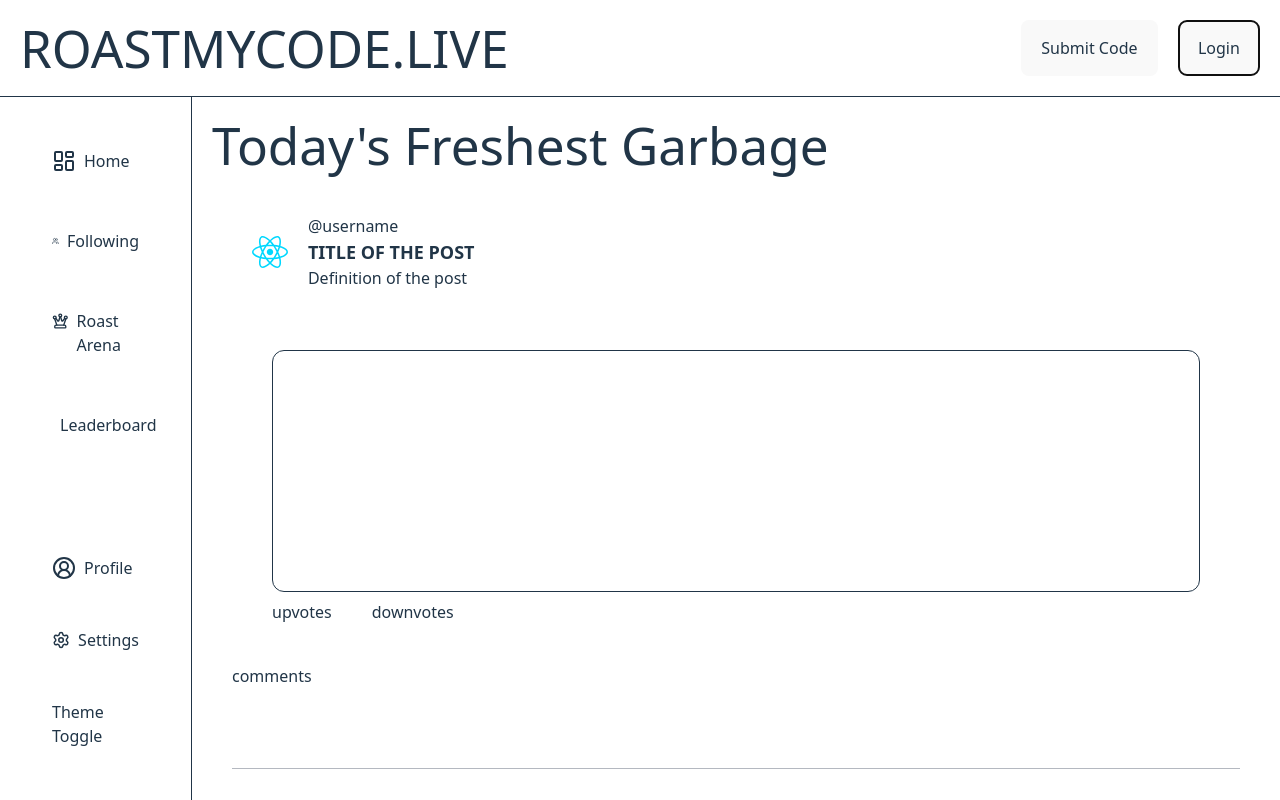
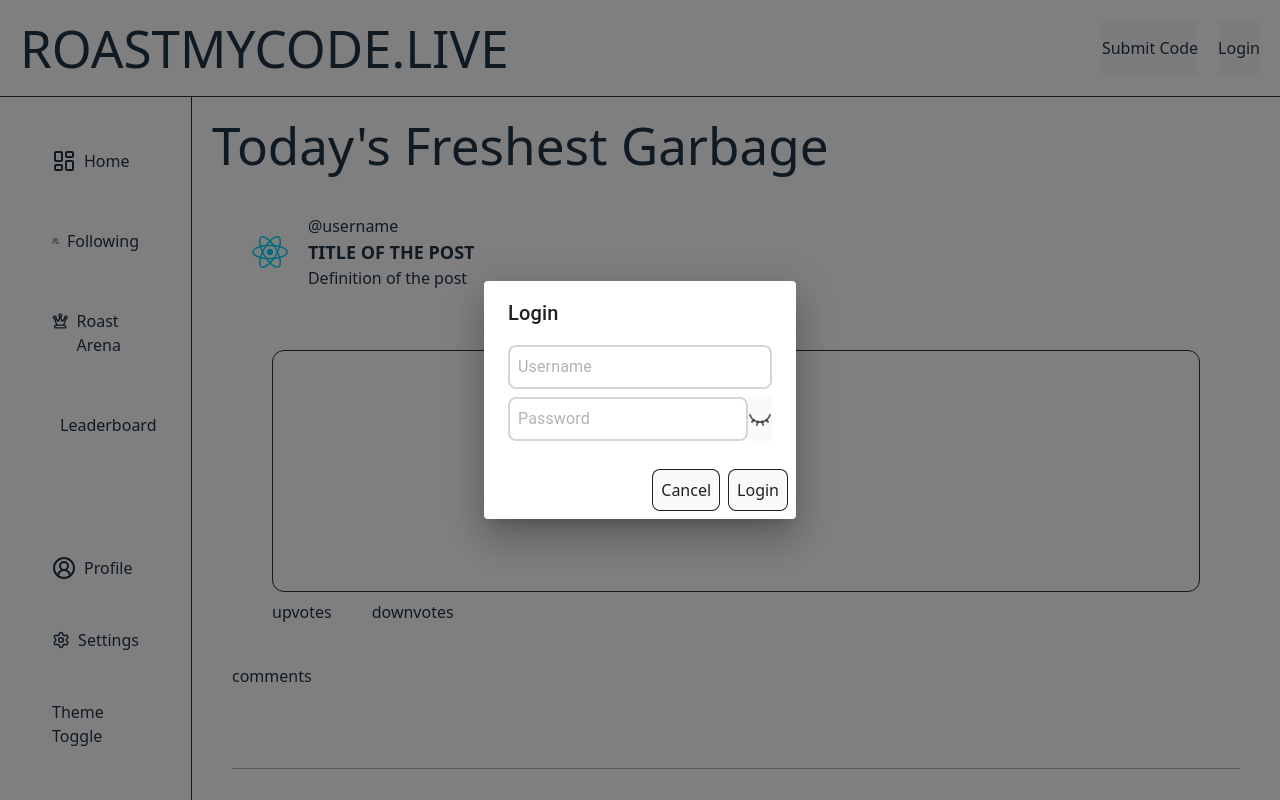
Before and after one commit to rlop74/roast-my-code, a React (Vite) app: page / in a window 1280 px wide. Both pictures are taken after a click on the button "Login". Built offline with nearby package versions, Linux system fonts and the light colour scheme; no server answers.

Commit message:
Worked on the login button and modal - on login button click, it should pull up a login modal - still need to work on the design but layout is setup - added a way to view password - connected /login endpoint to submit username and password to the backend - for now, just console logging the response

```diff
--- /dev/null
+++ b/src/components/LoginDialog.jsx
@@ -0,0 +1,77 @@
+import { useState } from "react";
+
+import Dialog from "@mui/material/Dialog";
+import DialogActions from "@mui/material/DialogActions";
+import DialogContent from "@mui/material/DialogContent";
+import DialogContentText from "@mui/material/DialogContentText";
+import DialogTitle from "@mui/material/DialogTitle";
+
+import { EyeClosed, Eye } from "lucide-react";
+
+export const LoginDialog = ({ isLoginOpen, setIsLoginOpen }) => {
+    const [username, setUsername] = useState("");
+    const [password, setPassword] = useState("");
+    const [viewPassword, setViewPassword] = useState(false);
+
+    const login = async () => {
+        const options = {
+            method: "POST",
+            headers: {
+                "Content-Type": "application/json",
+            },
+            body: JSON.stringify({
+                username: username,
+                password: password,
+            }),
+        };
+        await fetch("http://localhost:3000/login", options)
+            .then((response) => response.json())
+            .then((data) => console.log(data));
+    };
+
+    return (
+        <Dialog open={isLoginOpen}>
+            <DialogTitle>Login</DialogTitle>
+            <DialogContent>
+                <DialogContentText className="flex flex-col gap-2">
+                    <input
+                        placeholder="Username"
+                        value={username}
+                        onChange={(e) => setUsername(e.target.value)}
+                        className="border-2 border-gray-300 p-2 rounded-lg"
+                    />
+                    <div className="flex">
+                        <input
+                            type={viewPassword ? "text" : "password"}
+                            placeholder="Password"
+                            value={password}
+                            onChange={(e) => setPassword(e.target.value)}
+                            className="border-2 border-gray-300 p-2 rounded-lg"
+                        />
+                        <button
+                            onMouseDown={() => setViewPassword(true)}
+                            onMouseUp={() => setViewPassword(false)}
+                            onMouseLeave={() => setViewPassword(false)}
+                        >
+                            {viewPassword ? <Eye /> : <EyeClosed />}
+                        </button>
+                    </div>
+                </DialogContentText>
+            </DialogContent>
+            <DialogActions>
+                <button
+                    onClick={() => setIsLoginOpen(false)}
+                    className="border-1 p-2 rounded-lg cursor-pointer hover:bg-black/30"
+                >
+                    Cancel
+                </button>
+                <button
+                    onClick={login}
+                    className="border-1 p-2 rounded-lg cursor-pointer hover:bg-black/30"
+                >
+                    Login
+                </button>
+            </DialogActions>
+        </Dialog>
+    );
+};
--- a/src/components/Navbar.jsx
+++ b/src/components/Navbar.jsx
@@ -1,10 +1,10 @@
-export const Navbar = ({setIsOpen}) => {
+export const Navbar = ({setIsOpen, setIsLoginOpen}) => {
     return (
         <div className="flex justify-between p-5 border-b">
             <h1>ROASTMYCODE.LIVE</h1>
             <div className="flex gap-5">
                 <button onClick={() => setIsOpen(true)}>Submit Code</button>
-                <button>Login</button>
+                <button onClick={() => setIsLoginOpen(true)}>Login</button>
             </div>
         </div>
     );
--- a/src/index.css
+++ b/src/index.css
@@ -37,7 +37,7 @@ h1 {
   line-height: 1.1;
 }
 
-button {
+/* button {
   border-radius: 8px;
   border: 1px solid transparent;
   padding: 0.6em 1.2em;
@@ -54,7 +54,7 @@ button:hover {
 button:focus,
 button:focus-visible {
   outline: 4px auto -webkit-focus-ring-color;
-}
+} */
 
 @media (prefers-color-scheme: light) {
   :root {
--- a/src/layout/DefaultLayout.jsx
+++ b/src/layout/DefaultLayout.jsx
@@ -4,14 +4,17 @@ import { Navbar } from "../components/Navbar";
 import { Sidebar } from "../components/Sidebar";
 import { Outlet } from "react-router";
 import { SubmissionPostDialog } from "../components/SubmissionPostDialog";
+import { LoginDialog } from "../components/LoginDialog";
 
 export const DefaultLayout = () => {
     const [isOpen, setIsOpen] = useState(false);
+    const [isLoginOpen, setIsLoginOpen] = useState(false);
 
     return (
         <div className="flex flex-col h-screen">
-            <Navbar setIsOpen={setIsOpen} />
+            <Navbar setIsOpen={setIsOpen} setIsLoginOpen={setIsLoginOpen} />
             <SubmissionPostDialog isOpen={isOpen} setIsOpen={setIsOpen} />
+            <LoginDialog isLoginOpen={isLoginOpen} setIsLoginOpen={setIsLoginOpen} />
             <div className="flex flex-1 overflow-hidden">
                 {" "}
                 {/* overflows for independent scrolling for sidebar and main */}
```
